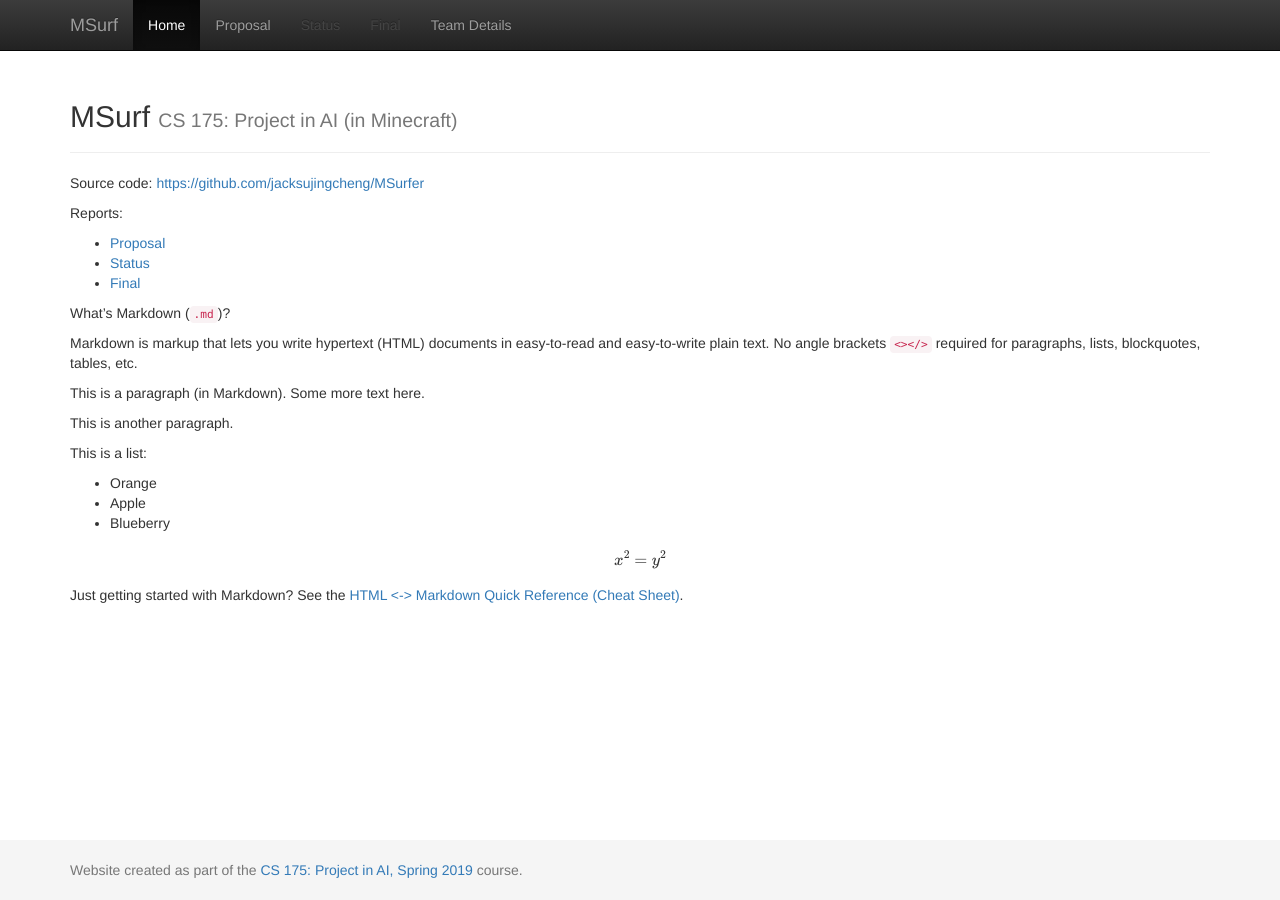
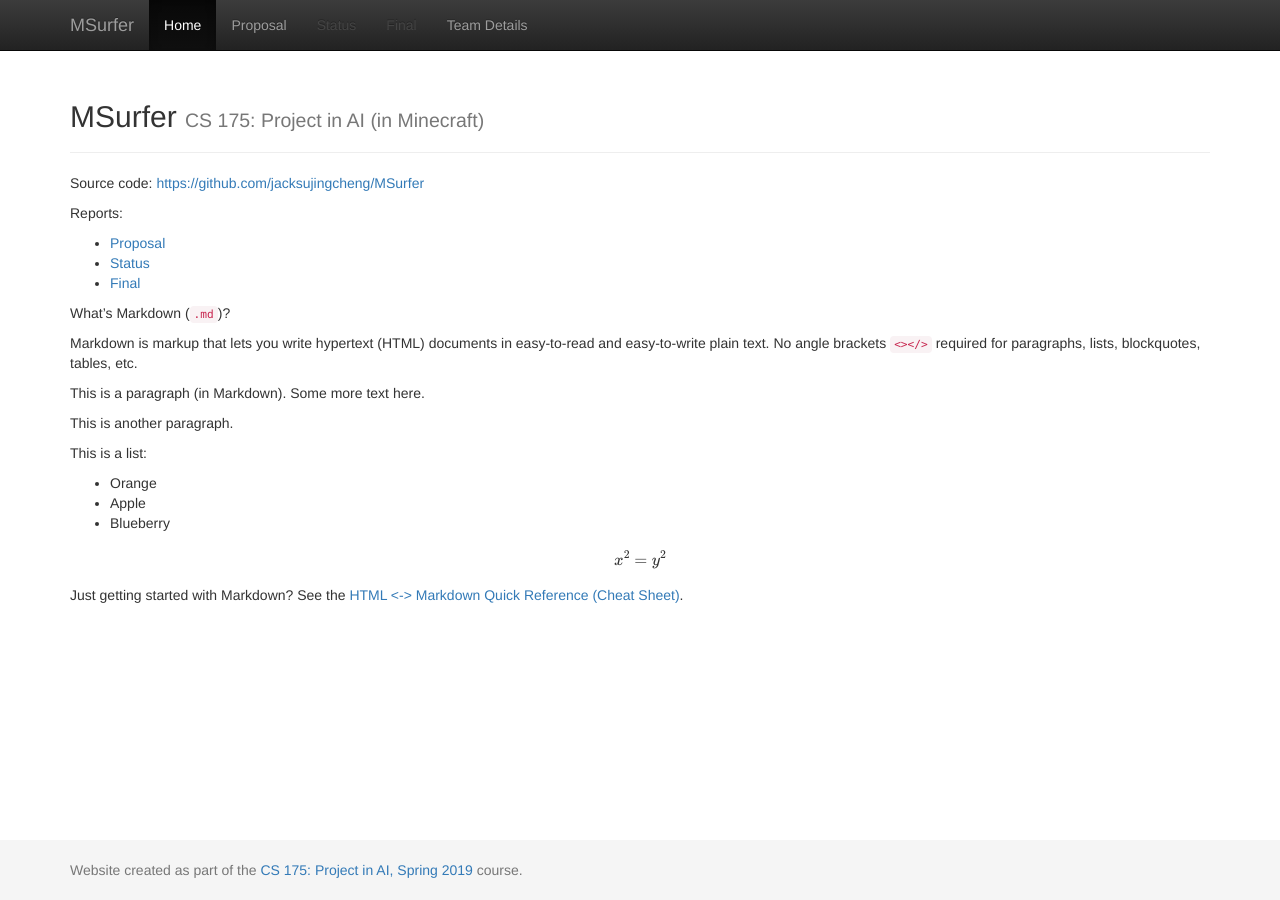
Before and after one commit to jacksujingcheng/MSurf, a Jekyll site: the page built from docs/index.md, in a window 1280 px wide. Built offline with Jekyll 4.4.1, drawn with Linux system fonts in a browser that asks for light colours; formulas are drawn with MathJax 3.

Commit message:
change project name

```diff
--- a/docs/_config.yml
+++ b/docs/_config.yml
@@ -1,7 +1,7 @@
 ###########
 # site.title
 
-title:    'MSurf'
+title:    'MSurfer'
 subtitle: 'CS 175: Project in AI (in Minecraft)'
 
 
```
